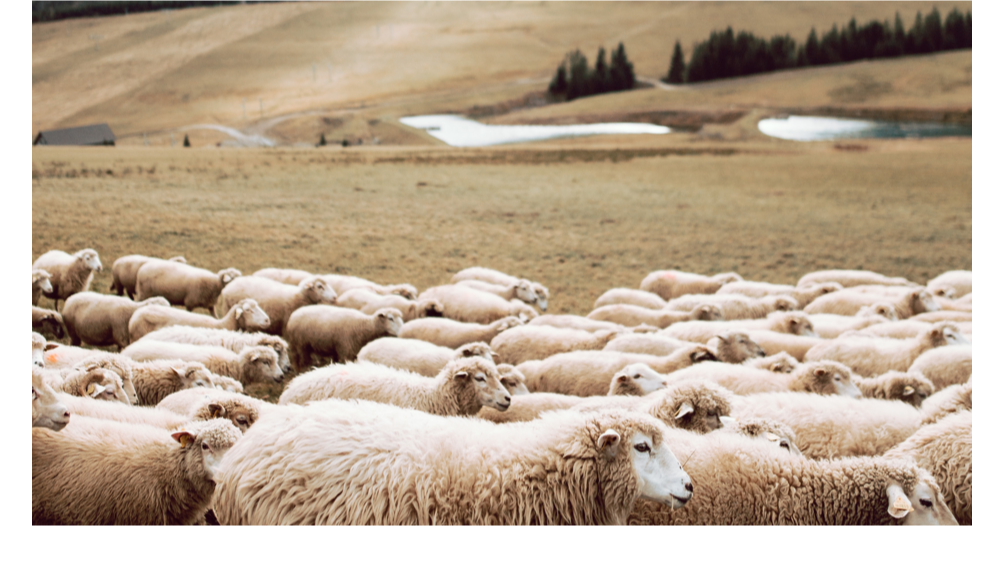
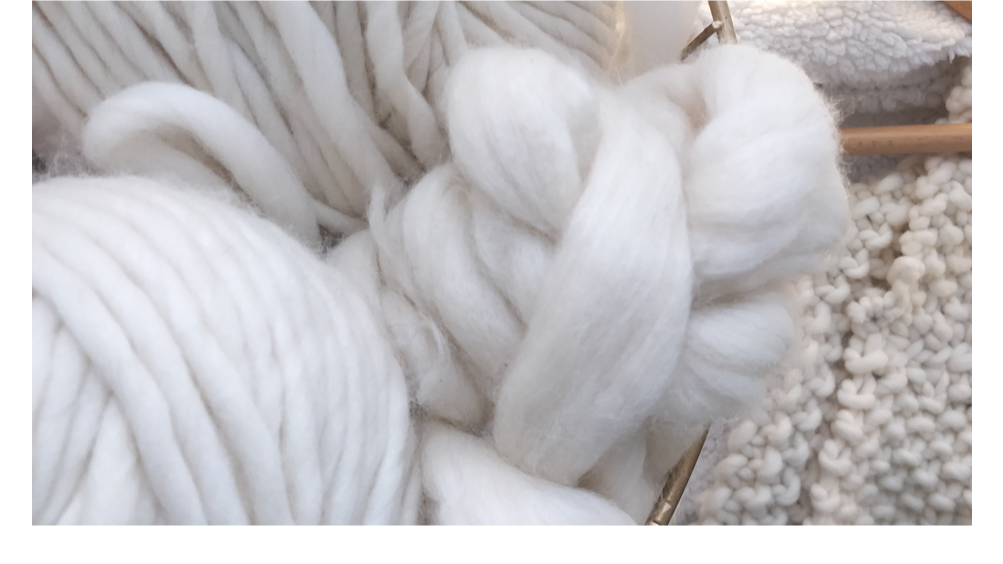
Before and after one commit to imanipaul/react-custom-carousel, a React (Create React App) app: page / in a window 1280 px wide. Shown: the top 564 px of the page, without its empty margins (138-1141 px from the left). Built offline with nearby package versions, Linux system fonts and the light colour scheme.

Commit message:
Pass images as array

```diff
--- a/package.json
+++ b/package.json
@@ -1,6 +1,6 @@
 {
-  "name": "@courageous/react-custom-carousel",
-  "version": "0.1.0",
+  "name": "react-custom-carousel",
+  "version": "0.1.6",
   "private": false,
   "dependencies": {
     "react": "^16.10.2",
--- a/src/App.js
+++ b/src/App.js
@@ -2,6 +2,7 @@ import React from "react";
 import CustomCarousel from "./Component/index";
 import lambs from "./lambs.png";
 import sheep from "./sheep-herd.png";
+import yarn from "./yarn.png";
 import loopvid from "./loop-cutdown.mp4";
 // import "./App.css";
 
@@ -16,6 +17,7 @@ function App() {
         width={940}
         height={525}
         dots={false}
+        assets={[lambs, sheep, yarn, sheep, yarn, sheep]}
       />
     </div>
   );
--- a/src/Component/index.js
+++ b/src/Component/index.js
@@ -5,7 +5,6 @@ class CustomCarousel extends React.Component {
     constructor(props) {
         super(props);
         this.incrementSlide = this.incrementSlide.bind(this);
-    // this.nextSlide = this.nextSlide.bind(this);
         this.incrementValue = this.incrementValue.bind(this);
         this.setSlide = this.setSlide.bind(this);
         this.nextSlide = this.nextSlide.bind(this);
@@ -21,7 +20,7 @@ class CustomCarousel extends React.Component {
 
     incrementValue() {
         this.setState(prevState => ({
-      currentSlide: (prevState.currentSlide + 1) % this.state.slides.length
+            currentSlide: (prevState.currentSlide + 1) % this.props.assets.length
         }));
     }
 
@@ -29,7 +28,7 @@ class CustomCarousel extends React.Component {
         let slides = document.querySelectorAll(".carousel-slides");
         let dots = document.querySelectorAll(".dot");
         let value = this.state.currentSlide;
-    slides.forEach(function(slide, index) {
+        slides.forEach(function (slide, index) {
             if (index === value) {
                 return slide.classList.toggle("showing");
             } else {
@@ -37,7 +36,7 @@ class CustomCarousel extends React.Component {
             }
         });
 
-    dots.forEach(function(dot, index) {
+        dots.forEach(function (dot, index) {
             if (index === value) {
                 return dot.classList.toggle("current-dot");
             } else {
@@ -58,7 +57,7 @@ class CustomCarousel extends React.Component {
 
     setSlide(val) {
         let slides = document.querySelectorAll(".carousel-slides");
-    slides.forEach(function(slide) {
+        slides.forEach(function (slide) {
             return slide.classList.remove("showing");
         });
         slides[val - 1].classList.add("showing");
@@ -66,7 +65,7 @@ class CustomCarousel extends React.Component {
 
     setDot(val) {
         let dots = document.querySelectorAll(".dot");
-    dots.forEach(function(dot) {
+        dots.forEach(function (dot) {
             return dot.classList.remove("current-dot");
         });
         console.log("dots: ", dots);
@@ -93,7 +92,7 @@ class CustomCarousel extends React.Component {
                     className="carousel-container"
                     style={{ width: this.props.width, height: this.props.height }}
                 >
-          <div className="carousel-slides showing">
+                    {/* <div className="carousel-slides showing">
             {this.props.img1 ? (
               <img className="carousel" src={this.props.img1} alt="" />
             ) : (
@@ -119,7 +118,22 @@ class CustomCarousel extends React.Component {
                 <source src={this.props.vid3} type="video/mp4" />
               </video>
             )}
+          </div> */}
+
+                    {this.props.assets.map(function (asset, index) {
+                        if (index === 0) {
+                            return (<div className="carousel-slides showing">
+                                <img className="carousel" src={asset} alt="" />
+                            </div>)
+                        }
+                        else {
+                            return (
+                                <div className="carousel-slides ">
+                                    <img className="carousel" src={asset} alt="" />
                                 </div>
+                            )
+                        }
+                    })}
                 </div>
                 {this.props.dots && (
                     <div className="carousel-dots">
```
Lines whose indentation alone changed are shown as unchanged.
